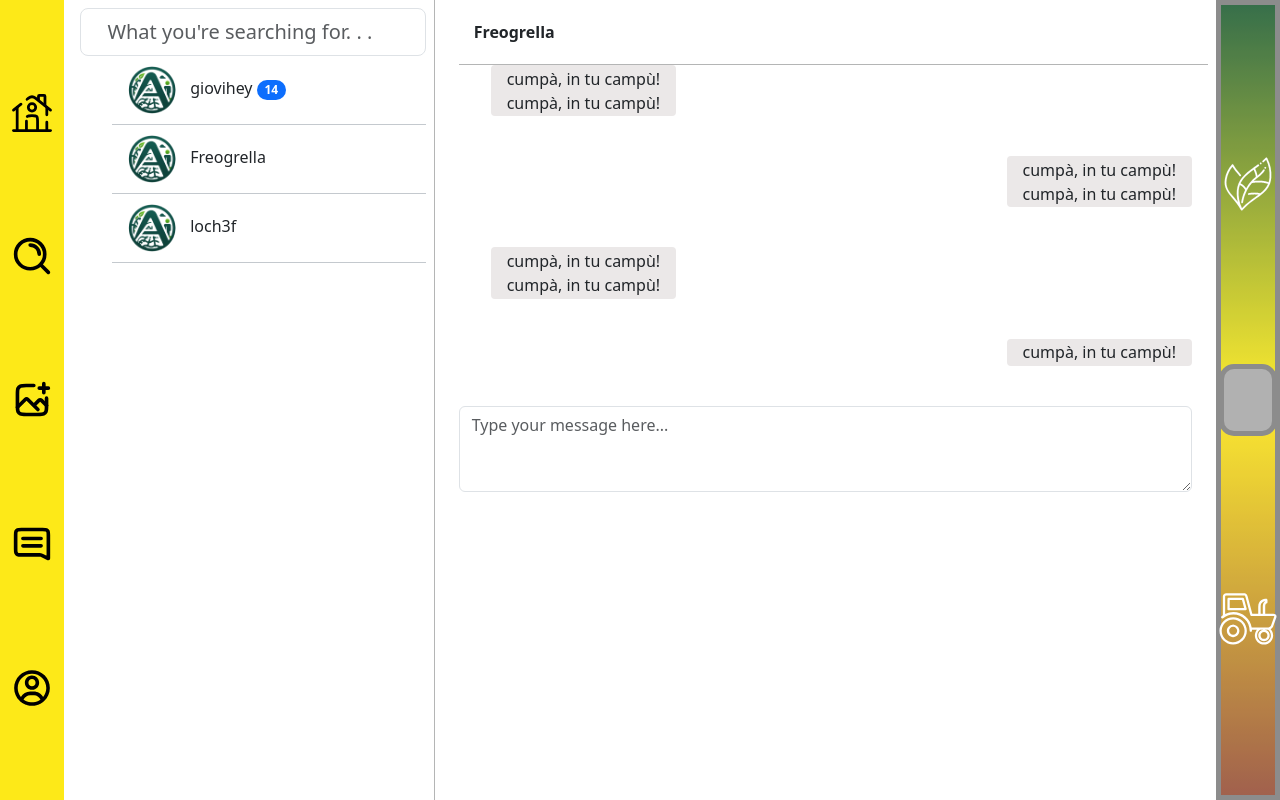
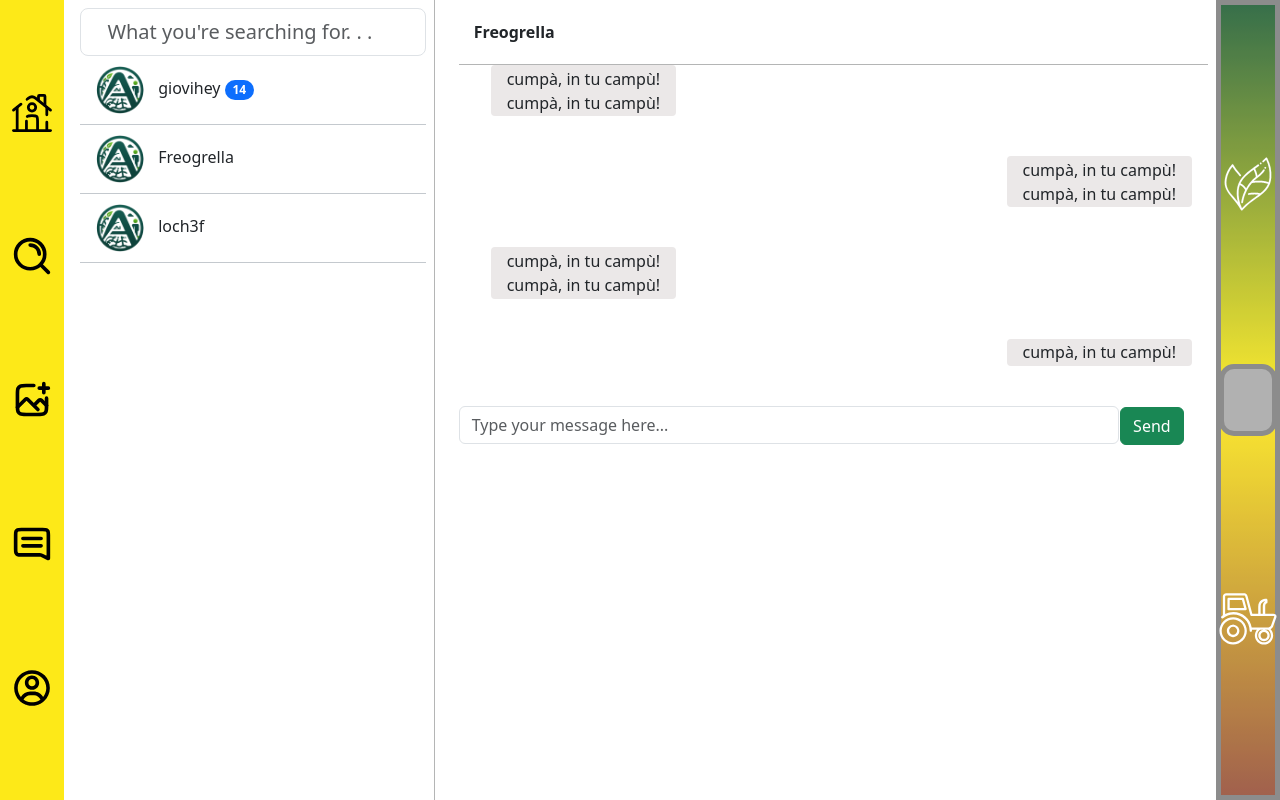
Before and after one commit to Fre0Grella/AgroNET, a PHP site: page /message.html in a window 1280 px wide. Run offline with PHP 8.4, Linux system fonts and the light colour scheme; some libraries are stand-ins or nearby versions.

Commit message:
css update

```diff
--- a/root/css/login.css
+++ b/root/css/login.css
@@ -1,6 +1,6 @@
 body {
     height: 100vh;
-    width: 100vw;
+    width: 96vw;
     margin: 0;
     padding: 0;
     background-color: #B8DFBE;
--- a/root/css/message.css
+++ b/root/css/message.css
@@ -1,5 +1,9 @@
 .row {
     height: 100vh;
+}
+
+.users {
+    padding: 0;
 }
 
 .users-container {
@@ -7,7 +11,6 @@
     padding: 1rem 0;
     border-right: 1px solid #b4b5b5;
     height: 100%;
-    display: -ms-flexbox;
     display: flex;
     -ms-flex-direction: column;
     flex-direction: column;
@@ -110,3 +113,18 @@ ul {
     position:relative;
     bottom: 0;
 }
+
+.form-group {
+    width: 90%;
+}
+
+textarea {
+    resize: none;
+}
+
+button {
+    margin-right: -65px;
+    margin-top: -37px;
+    float: right;
+    cursor: pointer;
+}
--- a/root/message.html
+++ b/root/message.html
@@ -70,7 +70,8 @@
                                             </li>
                                         </ul>
                                         <div class="form-group mt-3 ">
-                                            <textarea class="form-control" rows="3" placeholder="Type your message here..."></textarea>
+                                            <textarea class="form-control focus-ring focus-ring-dark" rows="1" placeholder="Type your message here..."></textarea>
+                                            <button type="button" class="btn btn-success">Send</button>
                                         </div>
                                     </div>
                                 </div>
```
